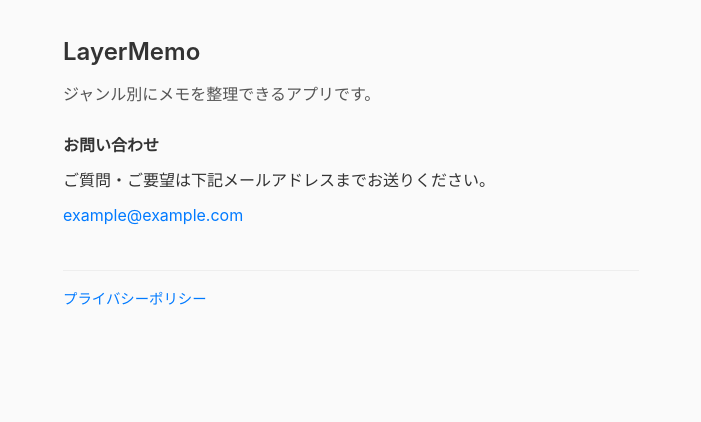
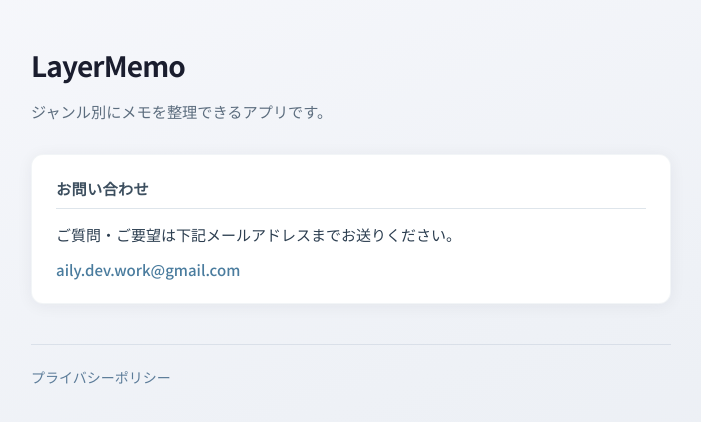
Before and after one commit to aily-dev-work/app-store-support, a plain HTML site: page index.html in a window 1280 px wide. Shown: the whole page, without its empty margins (289-990 px from the left). Drawn offline with Linux system fonts and the light colour scheme.

Commit message:
Add files via upload

```diff
--- a/index.html
+++ b/index.html
@@ -14,7 +14,7 @@
     <section>
       <h2>お問い合わせ</h2>
       <p>ご質問・ご要望は下記メールアドレスまでお送りください。</p>
-      <p><a href="mailto:example@example.com">example@example.com</a></p>
+      <p><a href="mailto:aily.dev.work@gmail.com">aily.dev.work@gmail.com</a></p>
     </section>
 
     <p class="footer"><a href="privacy.html">プライバシーポリシー</a></p>
--- a/style.css
+++ b/style.css
@@ -1,58 +1,91 @@
+@import url("https://fonts.googleapis.com/css2?family=Noto+Sans+JP:wght@400;500;600;700&display=swap");
+
 * {
   box-sizing: border-box;
 }
 
 body {
-  font-family: -apple-system, BlinkMacSystemFont, "Segoe UI", Roboto, "Hiragino Sans", "Noto Sans JP", sans-serif;
-  line-height: 1.7;
-  color: #333;
-  background: #fafafa;
+  font-family: "Noto Sans JP", -apple-system, BlinkMacSystemFont, sans-serif;
+  font-weight: 400;
+  line-height: 1.8;
+  color: #2c3e50;
+  background: linear-gradient(160deg, #f7f8fc 0%, #eef1f6 50%, #e8ecf2 100%);
+  min-height: 100vh;
   margin: 0;
-  padding: 2rem 1rem;
+  padding: 2.5rem 1.25rem;
 }
 
 main {
-  max-width: 36rem;
+  max-width: 40rem;
   margin: 0 auto;
 }
 
 h1 {
-  font-size: 1.5rem;
-  font-weight: 600;
+  font-size: 1.75rem;
+  font-weight: 700;
+  letter-spacing: -0.03em;
+  color: #1a1d2e;
   margin: 0 0 0.5rem;
 }
 
 h2 {
-  font-size: 1rem;
+  font-size: 0.95rem;
   font-weight: 600;
-  margin: 1.5rem 0 0.5rem;
+  letter-spacing: 0.02em;
+  color: #3d4f5f;
+  margin: 0 0 0.75rem;
+  padding-bottom: 0.35rem;
+  border-bottom: 1px solid rgba(92, 124, 153, 0.2);
 }
 
 .lead {
-  color: #555;
-  margin: 0 0 1.5rem;
+  color: #5c6d7e;
+  font-size: 0.95rem;
+  margin: 0 0 1.75rem;
 }
 
 section {
+  background: #fff;
+  padding: 1.25rem 1.5rem;
   margin-bottom: 1rem;
+  border-radius: 12px;
+  box-shadow: 0 2px 16px rgba(26, 29, 46, 0.06);
+  border: 1px solid rgba(92, 124, 153, 0.08);
 }
 
 section p {
   margin: 0 0 0.5rem;
+  font-size: 0.9375rem;
+}
+
+section p:last-child {
+  margin-bottom: 0;
 }
 
 a {
-  color: #007aff;
+  color: #4a7c9e;
   text-decoration: none;
+  font-weight: 500;
+  transition: color 0.2s ease;
 }
 
 a:hover {
+  color: #2d5a7b;
   text-decoration: underline;
+}
+
+a[href^="mailto:"] {
+  word-break: break-all;
 }
 
 .footer {
   margin-top: 2.5rem;
-  padding-top: 1rem;
-  border-top: 1px solid #eee;
-  font-size: 0.9rem;
+  padding-top: 1.25rem;
+  border-top: 1px solid rgba(92, 124, 153, 0.15);
+  font-size: 0.875rem;
+  color: #6b7c8d;
 }
+
+.footer a {
+  color: #5c7c99;
+}
```
Also changed, not shown: privacy.html (+1 -1 lines).
